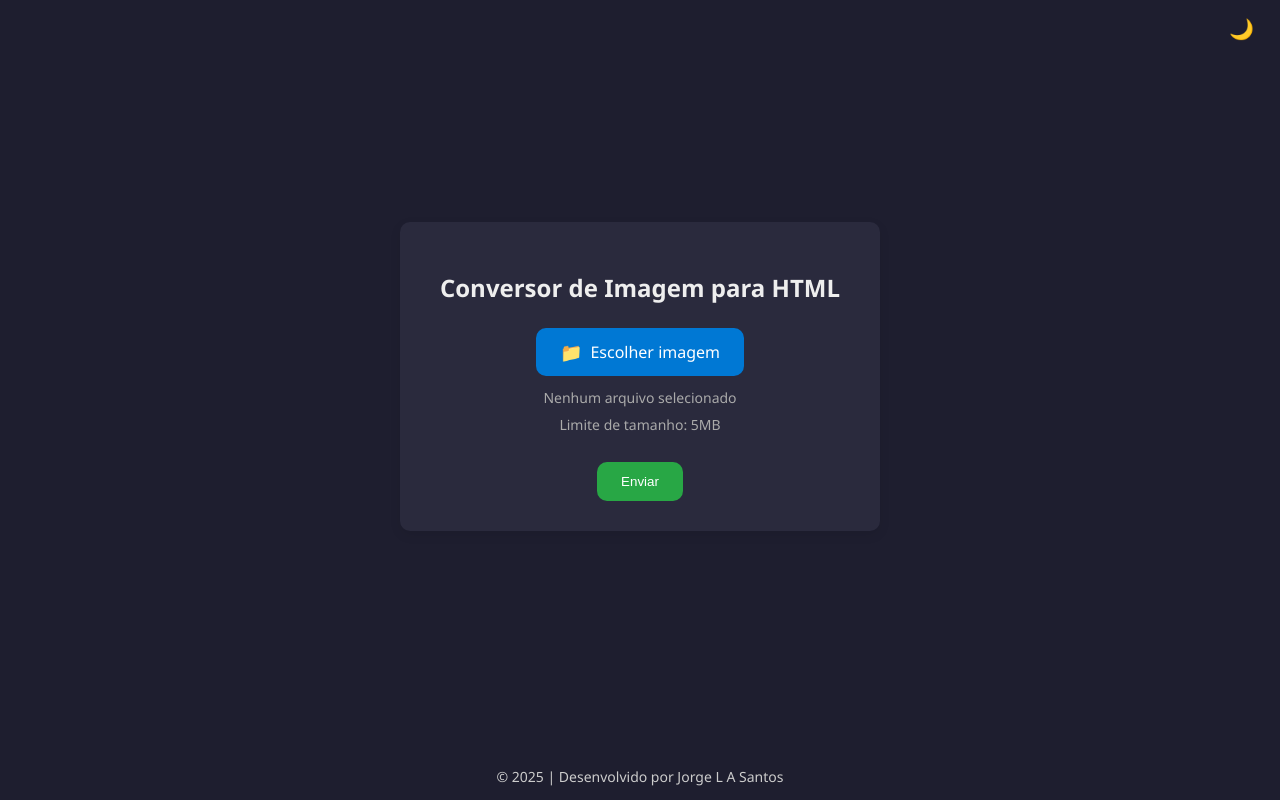
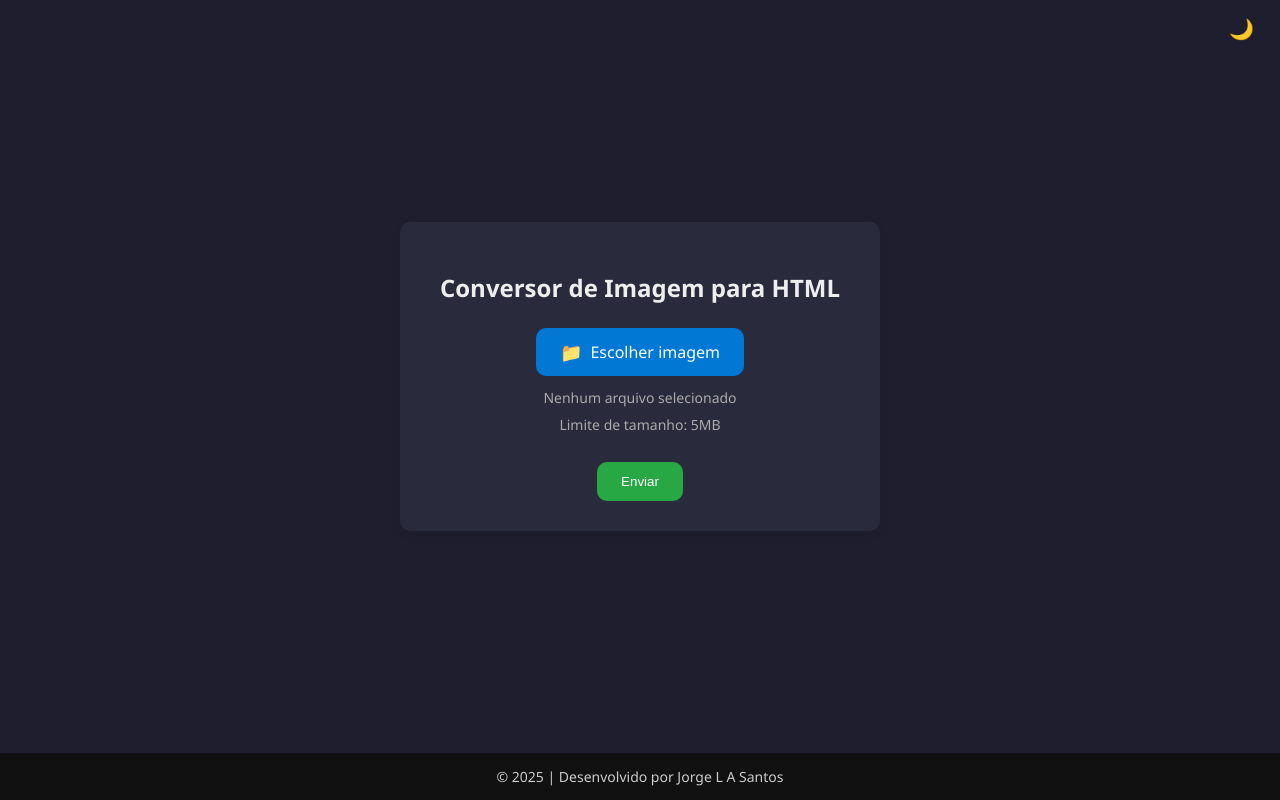
Before and after one commit to jorgeLucasADS/image-to-html, a plain HTML site: page index.html in a window 1280 px wide. Drawn offline with Linux system fonts and the light colour scheme; files whose address does not match are found by name.

Commit message:
Update footer background colors for light and dark themes

```diff
--- a/assets/css/style.css
+++ b/assets/css/style.css
@@ -10,7 +10,7 @@ body.light {
     --text-color: #333;
     --muted-color: #777;
     --card-bg: #fff;
-    --footer-bg: --bg-color;
+    --footer-bg: #333;
     --footer-text: #eee;
 }
 
@@ -19,7 +19,7 @@ body.dark {
     --text-color: #eee;
     --muted-color: #aaa;
     --card-bg: #2a2a3d;
-    --footer-bg: --bg-color;
+    --footer-bg: #111;
     --footer-text: #ccc;
 }
 
```
